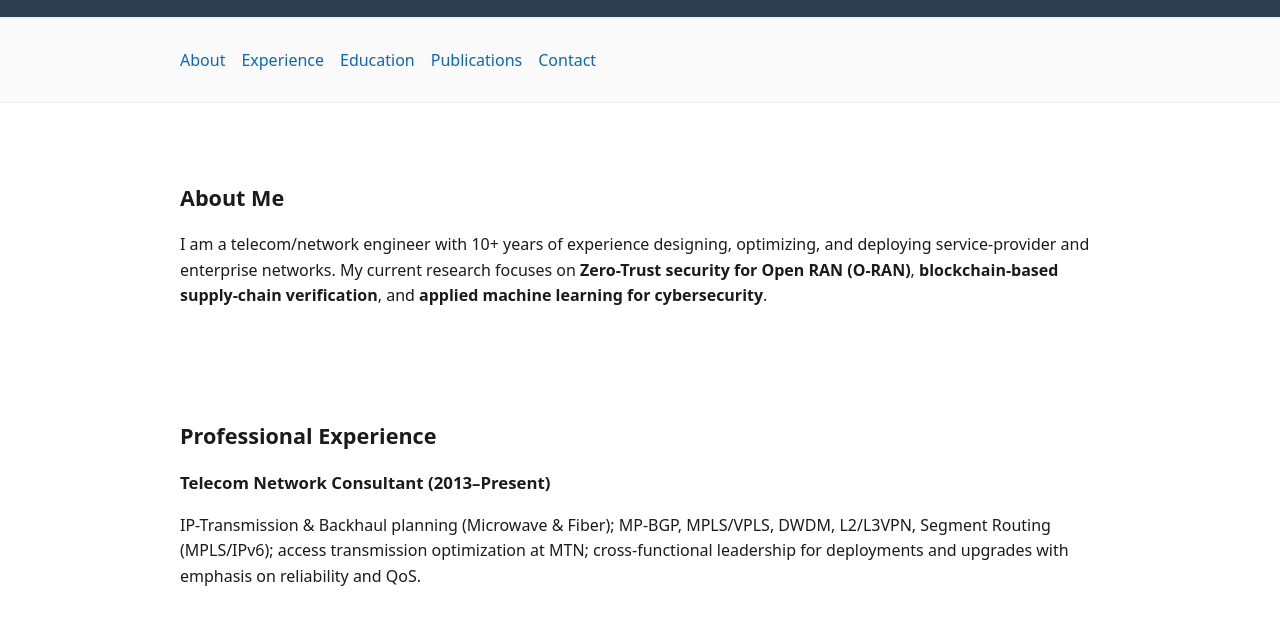
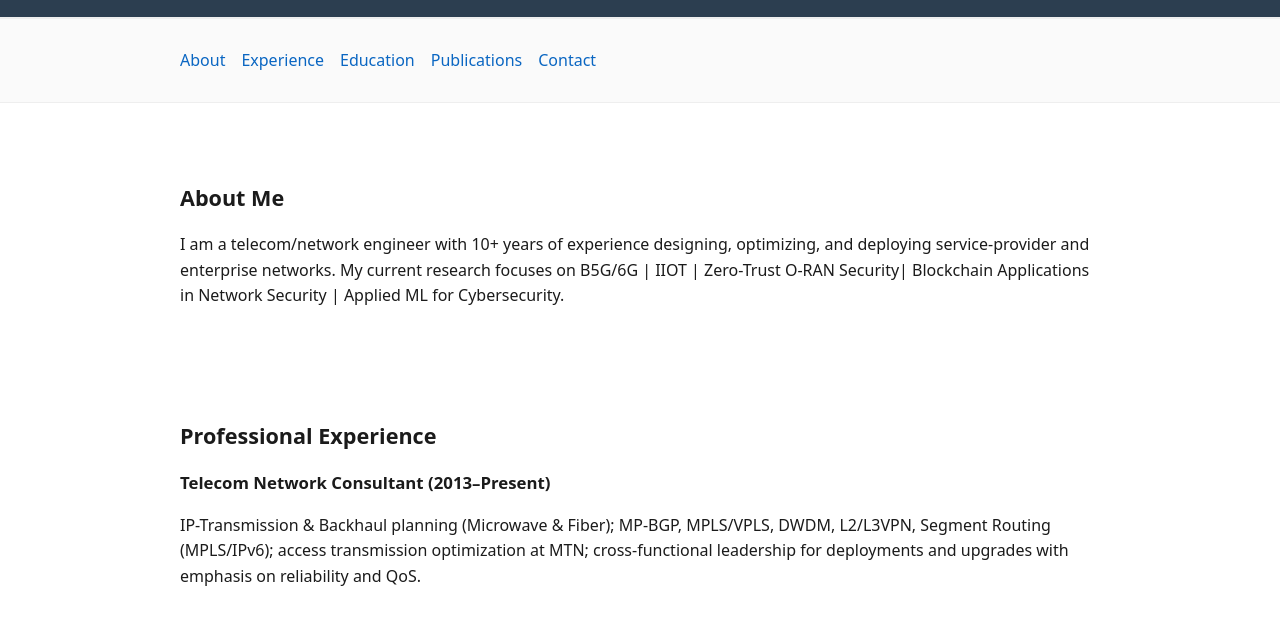
Before and after one commit to AMHB/amhb.github.io, a plain HTML site: page index.html in a window 1280 px wide. Shown: the part 175-800 px from the top of the page. Drawn offline with Linux system fonts and the light colour scheme.

Commit message:
Update index.html

```diff
--- a/index.html
+++ b/index.html
@@ -73,8 +73,7 @@
       <h2>About Me</h2>
       <p>
         I am a telecom/network engineer with 10+ years of experience designing, optimizing, and deploying service-provider and enterprise networks.
-        My current research focuses on <strong>Zero-Trust security for Open RAN (O-RAN)</strong>, <strong>blockchain-based supply-chain verification</strong>, and
-        <strong>applied machine learning for cybersecurity</strong>.
+        My current research focuses on B5G/6G | IIOT | Zero-Trust O-RAN Security| Blockchain Applications in Network Security | Applied ML for Cybersecurity.
       </p>
     </div>
   </section>
```
